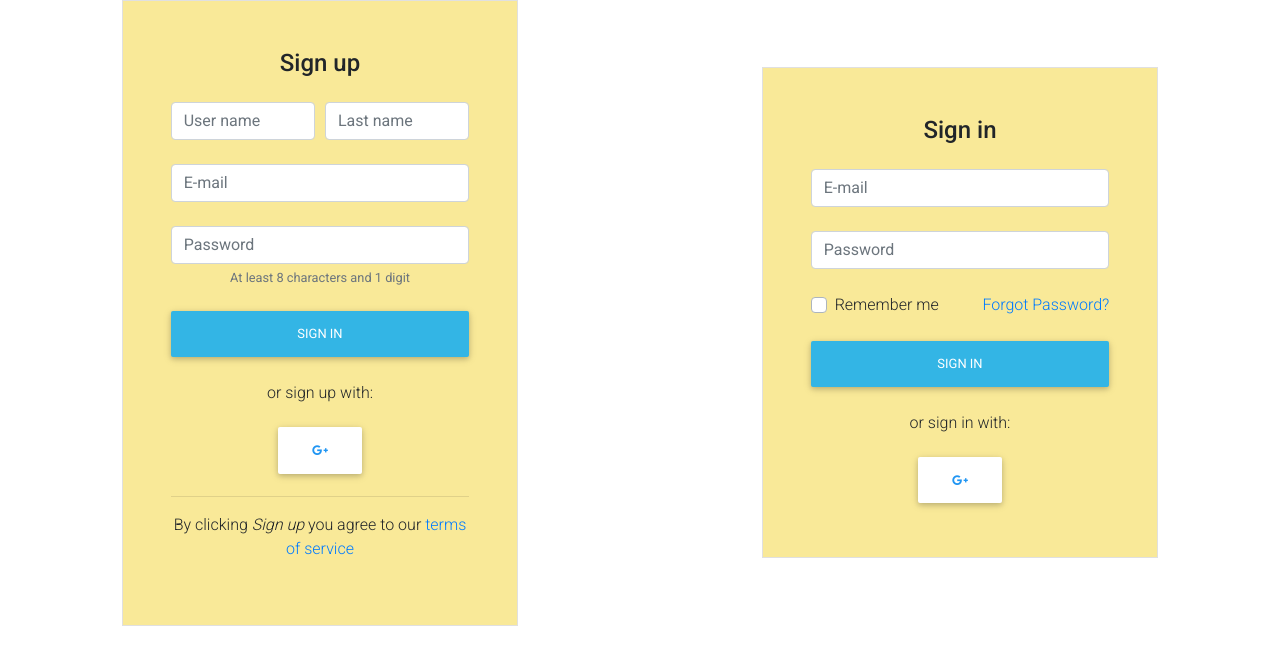
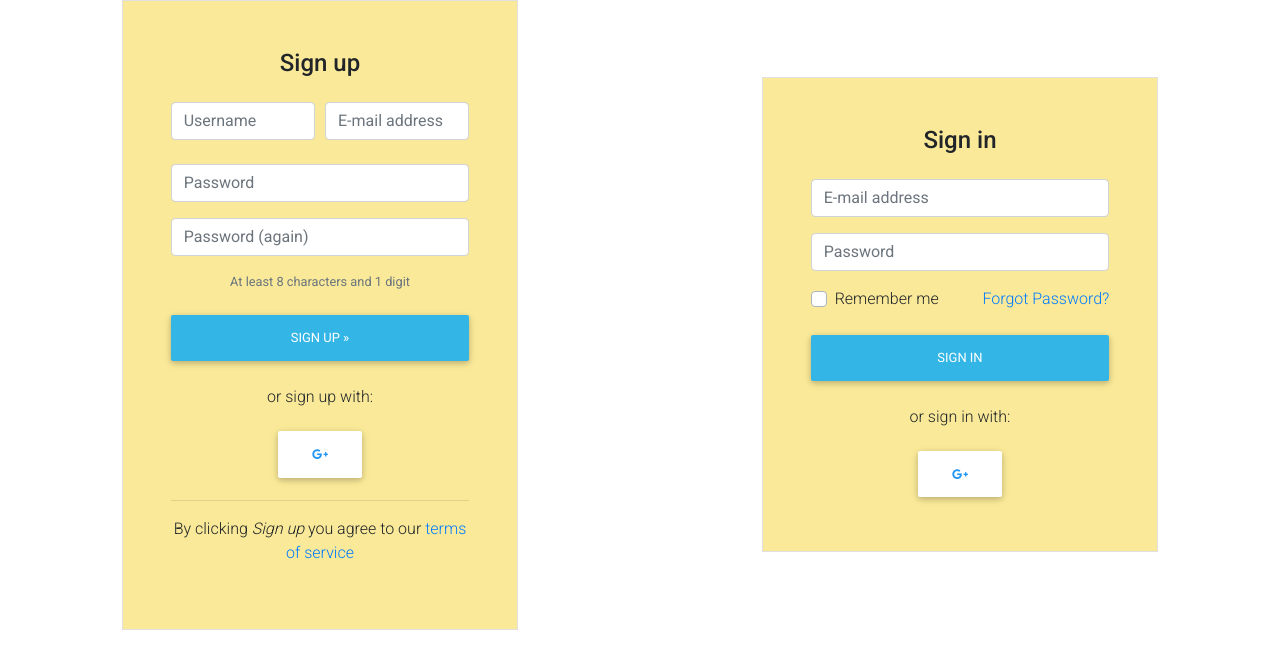
Before and after one commit to gal-ch/group-organizer, a Django app: page /accounts/login/ in a window 1280 px wide. Shown: the top 669 px of the page. Run offline with Django 3.2, Linux system fonts and the light colour scheme; some libraries are stand-ins or nearby versions.

Commit message:
login logout

```diff
--- a/accounts/views.py
+++ b/accounts/views.py
@@ -11,8 +11,8 @@ class JointLoginSignupView(LoginView):
         super(JointLoginSignupView, self).__init__(*kwargs)
 
     def get_context_data(self, **kwargs):
+        print('hgghghghgh')
         ret = super(JointLoginSignupView, self).get_context_data(**kwargs)
-
         ret['signup_form'] = get_form_class(app_settings.FORMS, 'signup', self.signup_form)
         return ret
 
--- a/events/views.py
+++ b/events/views.py
@@ -30,6 +30,12 @@ class EventCreate(CreateView):
 
     def post(self, request, *args, **kwargs):
         if self.request.is_ajax and self.request.method == "POST":
+            '''
+            get event data from the client,
+            convert the time
+            save the event to the data base
+            send to the client the event id and the converted start and end time of the event
+            '''
             form = self.form_class(self.request.POST)
             current_tz = timezone.get_current_timezone()
             date_start_string = '{} {}'.format(request.POST.get('date'), request.POST.get('start_hour'))
--- a/templates/account/login.html
+++ b/templates/account/login.html
@@ -1,8 +1,8 @@
 {% extends "base.html" %}
-{% load i18n %}
 {% load i18n %}
 {% load account socialaccount %}
 {% load socialaccount %}
+{% load widget_tweaks %}
 {% block head_title %}{% trans "Signup" %}{% endblock %}
 {% block content %}
 
@@ -10,67 +10,7 @@
         <div class="row h-100 justify-content-around align-items-center">
 
             <div class="col-md-4">
-                <form class="text-center border border-light p-5 signup" id="signup_form" method="post"
-                      action="{% url 'account_signup' %}" style="background-color: rgba(245,221,93,0.63)">
-
-                    <p class="h4 mb-4">Sign up</p>
-                    {% csrf_token %}
-                    <div class="form-row mb-4">
-                        <div class="col">
-                            <!-- First name -->
-                            <input type="text"
-                                   id="defaultRegisterFormFirstName"
-                                   name="{{ form.name.username }}"
-                                   class="form-control"
-                                   placeholder="User name">
-                        </div>
-                        <div class="col">
-                            <!-- Last name -->
-                            <input type="text"
-                                   id="defaultRegisterFormLastName"
-
-                                   class="form-control"
-                                   placeholder="Last name">
-                        </div>
-                    </div>
-
-                    <!-- E-mail -->
-                    <input type="email"
-                           id="defaultRegisterFormEmail"
-                           class="form-control mb-4"
-                           name="{{ form.name.email }}"
-                           placeholder="E-mail">
-
-                    <!-- Password -->
-                    <input type="password"
-                           id="defaultRegisterFormPassword"
-                           class="form-control"
-                           name="{{ form.name.password }}"
-                           placeholder="Password"
-                           aria-describedby="defaultRegisterFormPasswordHelpBlock">
-                    <small id="defaultRegisterFormPasswordHelpBlock" class="form-text text-muted mb-4">
-                        At least 8 characters and 1 digit
-                    </small>
-                    <!-- Sign up button -->
-                    <button class="btn btn-info my-4 btn-block" type="submit">Sign in</button>
-
-                    <!-- Social register -->
-                    <p>or sign up with:</p>
-
-                    {% load socialaccount %}
-                    {% providers_media_js %}
-                    <a href="{% provider_login_url "google" method="js_sdk" %}"
-                       class="btn btn-white btn-rounded z-depth-1a" role="button">
-                        <i class="fab fa-google-plus-g blue-text"></i></a>
-
-                    <hr>
-
-                    <!-- Terms of service -->
-                    <p>By clicking
-                        <em>Sign up</em> you agree to our
-                        <a href="" target="_blank">terms of service</a>
-
-                </form>
+                {% include "account/signup.html" with form=signup_form %}
             </div>
 
             <div class="col-md-4">
@@ -78,17 +18,14 @@
                       style="background-color: rgba(245,221,93,0.63)">
                     <p class="h4 mb-4 text-center">Sign in</p>
                     {% csrf_token %}
-                    <input type="email"
-                           id="defaultLoginFormEmail"
-                           class="form-control mb-4"
-                           name="{{ form.name.email }}"
-                           placeholder="E-mail">
-
-                    <input type="password"
-                           id="defaultLoginFormPassword"
-                           class="form-control mb-4"
-                           name="{{ form.name.password }}"
-                           placeholder="Password">
+                    <div class="form-group">
+                        {{ form.login.errors }}
+                        {% render_field form.login  class="form-control" %}
+                    </div>
+                    <div class="form-group">
+                        {{ form.password.errors }}
+                        {% render_field form.password  class="form-control" %}
+                    </div>
                     <div class="d-flex justify-content-between">
                         <div>
                             <div class="custom-control custom-checkbox">
@@ -103,7 +40,10 @@
                             <a class="button secondaryAction" href="{% url 'account_reset_password' %}">{% trans "Forgot Password?" %}</a>
                         </div>
                     </div>
-                    <button class="primaryAction btn btn-info btn-block my-4" type="submit">{% trans "Sign In" %}</button>
+                    {% if redirect_field_value %}
+                        <input type="hidden" name="{{ redirect_field_name }}" value="{{ redirect_field_value }}" />
+                    {% endif %}
+                    <button class="primaryAction btn btn-info my-4 btn-block" type="submit">{% trans "Sign In" %}</button>
                     <div class="text-center">
                         <p>or sign in with:</p>
                         {% load socialaccount %}
--- /dev/null
+++ b/templates/account/signup.html
@@ -0,0 +1,57 @@
+{% load i18n %}
+{% load account socialaccount %}
+{% load socialaccount %}
+{% load widget_tweaks %}
+<form class="text-center border border-light p-5 signup" id="signup_form" method="post"
+      action="{% url 'account_signup' %}" style="background-color: rgba(245,221,93,0.63)">
+    <p class="h4 mb-4">Sign up</p>
+    {% csrf_token %}
+    {{ form.non_field_errors }}
+    <div class="form-row mb-2">
+        <div class="col">
+            <!-- First name -->
+            <div class="form-group">
+                {{ form.username.errors }}
+                {% render_field form.username  class="form-control" %}
+            </div>
+        </div>
+        <div class="col">
+            <!-- E-mail -->
+            <div class="form-group">
+                {{ form.email.errors }}
+                {% render_field form.email  class="form-control" %}
+            </div>
+        </div>
+    </div>
+    <!-- Password -->
+    <div class="form-group">
+        {{ form.password1.errors }}
+        {% render_field form.password1  class="form-control" %}
+    </div>
+
+    <div class="form-group">
+        {{ form.password2.errors }}
+        {% render_field signup_form.password2  class="form-control" %}
+    </div>
+
+    <small id="defaultRegisterFormPasswordHelpBlock" class="form-text text-muted mb-4">
+        At least 8 characters and 1 digit
+    </small>
+    <!-- Sign up button -->
+    <button class="btn btn-info my-4 btn-block" type="submit">{% trans "Sign Up" %} &raquo;</button>
+
+    <!-- Social register -->
+    <p>or sign up with:</p>
+
+    {% load socialaccount %}
+    {% providers_media_js %}
+    <a href="{% provider_login_url "google" method="js_sdk" %}"
+       class="btn btn-white btn-rounded z-depth-1a" role="button">
+        <i class="fab fa-google-plus-g blue-text"></i></a>
+    <hr>
+
+    <!-- Terms of service -->
+    <p>By clicking
+        <em>Sign up</em> you agree to our
+        <a href="" target="_blank">terms of service</a>
+</form>
```
Also changed, not shown: GroupCal/settings.py (+6 -11 lines), main/views.py (+11 -0 lines), templates/main/calendar.html (+7 -3 lines).
